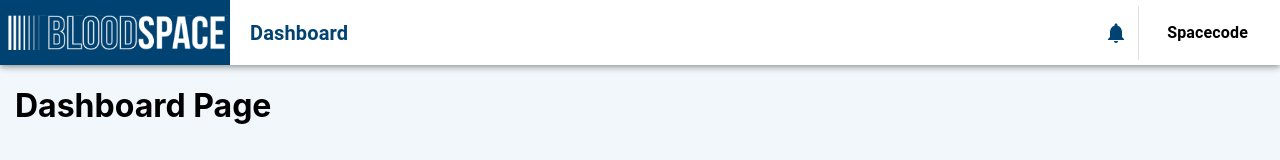
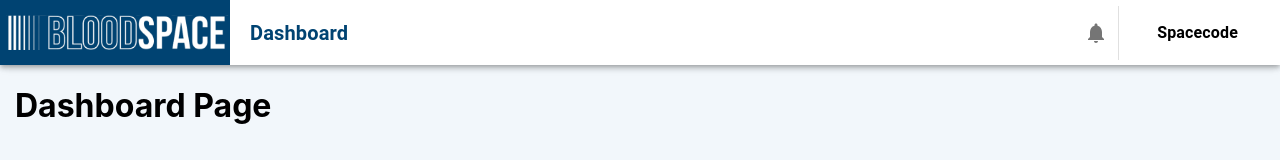
Before and after one commit to PavanCpotdar/BSShared, a React (Create React App) app: page / in a window 1280 px wide. Both pictures are taken after a click on the button "LOGIN". Shown: the top 160 px of the page. Built offline with nearby package versions, Linux system fonts and the light colour scheme.

Commit message:
make some changes

```diff
--- /dev/null
+++ b/src/components/Icons/index.js
@@ -0,0 +1,16 @@
+import React, {Fragment} from "react";
+import {IconButton} from "@material-ui/core";
+
+const CustomIcon = (props) => {
+    const {icon} = props;
+
+    return (
+        <Fragment>
+            <IconButton style={{padding: "10px"}}>
+                {icon}
+            </IconButton>
+        </Fragment>
+    )
+}
+
+export default CustomIcon;
--- a/src/components/header/index.js
+++ b/src/components/header/index.js
@@ -6,6 +6,7 @@ import {Button, Divider, Grid, List, ListItemText} from "@material-ui/core";
 import {useAppBarStyle} from "./style";
 import NotificationsIcon from '@material-ui/icons/Notifications';
 import Logo from "../../common/logo/Logo";
+import CustomIcon from "../Icons";
 
 const CustomHeader = (props) => {
     const {drawerToggle, title} = props;
@@ -26,7 +27,7 @@ const CustomHeader = (props) => {
                                 {title}
                             </Typography>
 
-                            <NotificationsIcon/>
+                            <CustomIcon icon={<NotificationsIcon/>}/>
 
                             <Divider orientation="vertical" flexItem/>
 
--- a/src/components/header/style.js
+++ b/src/components/header/style.js
@@ -12,7 +12,7 @@ export const useAppBarStyle = makeStyles((theme) => ({
             color: theme.palette.primary.main,
             paddingLeft: "0px"
         },
-        "& .MuiToolbar-root .MuiSvgIcon-root": {
+        "& .MuiToolbar-root .MuiButtonBase-root:first-child": {
             margin: "10px",
             cursor: "pointer",
         },
--- a/src/components/table/index.js
+++ b/src/components/table/index.js
@@ -6,12 +6,13 @@ import TableContainer from '@material-ui/core/TableContainer';
 import TableHead from '@material-ui/core/TableHead';
 import TableRow from '@material-ui/core/TableRow';
 import Paper from '@material-ui/core/Paper';
-import {TablePagination} from "@material-ui/core";
+import {IconButton, TablePagination} from "@material-ui/core";
 import GetAppIcon from '@material-ui/icons/GetApp';
 import EditSharpIcon from '@material-ui/icons/EditSharp';
 import DeleteIcon from '@material-ui/icons/Delete';
 import {useTableStyle} from "./style";
 import CheckboxComponent from "../checkbox/checKBox";
+import CustomIcon from "../Icons";
 
 
 const CustomTable = (props) => {
@@ -57,9 +58,9 @@ const CustomTable = (props) => {
                                                 return (
                                                     <TableCell key={column.id} align={"center"}
                                                                className={myStyle.icons}>
-                                                        <GetAppIcon/>
-                                                        <EditSharpIcon/>
-                                                        <DeleteIcon/>
+                                                        <CustomIcon icon={<GetAppIcon/>}/>
+                                                        <CustomIcon icon={<EditSharpIcon/>}/>
+                                                        <CustomIcon icon={<DeleteIcon/>}/>
                                                     </TableCell>
                                                 );
 
--- a/src/components/table/style.js
+++ b/src/components/table/style.js
@@ -16,6 +16,9 @@ export const useTableStyle = makeStyles((theme) => ({
         }
     },
     icons: {
+        "& .MuiButtonBase-root": {
+            padding: "2px"
+        },
         "& .MuiSvgIcon-root": {
             width: "20px",
             margin: "0 2px",
```
